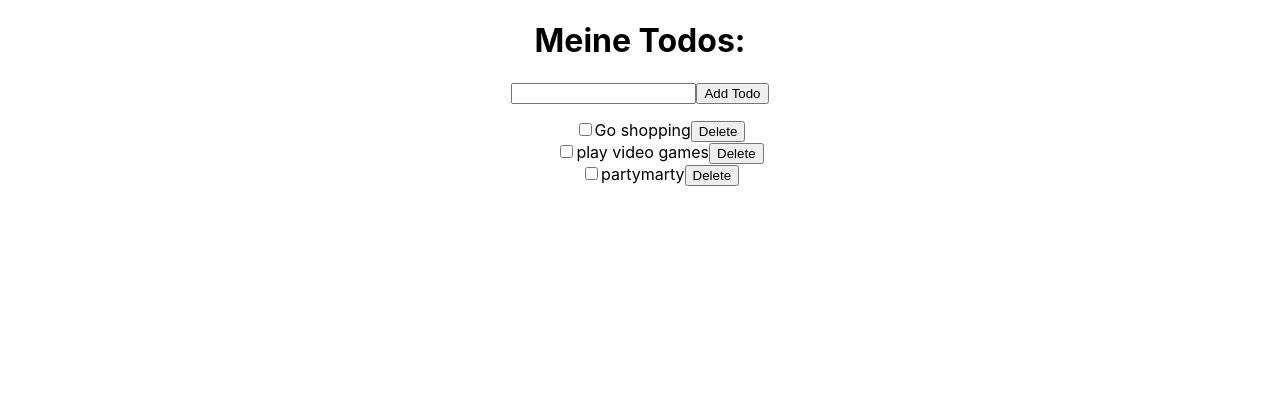
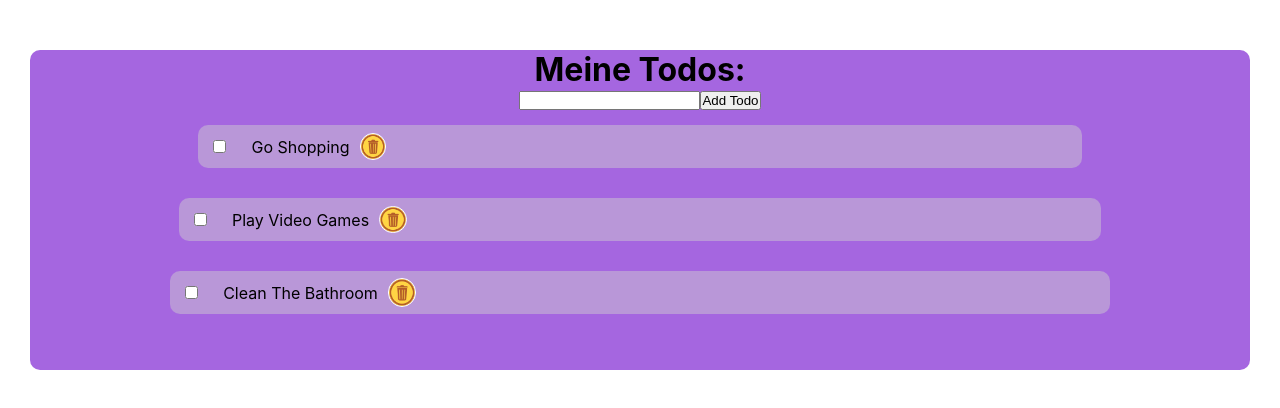
Before and after one commit to Jenseko/Todos_frontend, a React (Create React App) app: page / in a window 1280 px wide. Shown: the top 408 px of the page. Built offline with nearby package versions, Linux system fonts and the light colour scheme.

Commit message:
start with css styling

```diff
--- a/src/App.css
+++ b/src/App.css
@@ -1,38 +1,57 @@
-.App {
-  text-align: center;
+* {
+  margin: 0;
+  padding: 0;
+  box-sizing: border-box;
 }
 
-.App-logo {
-  height: 40vmin;
-  pointer-events: none;
+.App {
+  background-color: rgb(165, 102, 224);
+  border-radius: 10px;
+  margin: 50px 30px 0 30px;
+  text-align: center;
+  height: 40vh;
 }
 
-@media (prefers-reduced-motion: no-preference) {
-  .App-logo {
-    animation: App-logo-spin infinite 20s linear;
-  }
+.App h1 {
+  margin-top: 50px;
 }
 
-.App-header {
-  background-color: #282c34;
-  min-height: 100vh;
+section ul div {
   display: flex;
-  flex-direction: column;
-  align-items: center;
   justify-content: center;
-  font-size: calc(10px + 2vmin);
-  color: white;
 }
 
-.App-link {
-  color: #61dafb;
+section ul div li {
+  display: flex;
+  justify-content: flex-start;
 }
 
-@keyframes App-logo-spin {
-  from {
-    transform: rotate(0deg);
-  }
-  to {
-    transform: rotate(360deg);
-  }
+section ul div li {
+  display: flex;
+  align-items: center;
+  margin: 15px;
+  background-color: rgb(185, 151, 216);
+  border-radius: 10px;
 }
+
+section ul div li input[type="checkbox"] {
+  display: flex;
+  align-items: center;
+  margin: 15px;
+  background-color: rgb(185, 151, 216);
+  border-radius: 10px;
+}
+
+
+
+section ul div li span {
+  margin-left: 10px;
+  text-transform: capitalize;
+}
+
+img {
+  width: 3%;
+  border: 1px solid white;
+  border-radius: 50px;
+  margin-left: 10px;
+}
--- a/src/components/TodoItems.js
+++ b/src/components/TodoItems.js
@@ -1,4 +1,5 @@
-import React, { useState } from 'react'
+import React, { useState } from 'react';
+import icon from './img/PngItem_2009230.png';
 
 // ---------------------------------------------------
 
@@ -21,11 +22,13 @@ const TodoItems = (props) => {
         props.delete(newTodoList);
     }
     return (
-        <li style={{ textDecoration: finish ? "line-through" : "none", listStyle: 'none' }}>
-            <input type="checkbox" name="" id="" onChange={done} />
-            <span>{props.todo}</span>
-            <button onClick={deleteTodo}>Delete</button>
-        </li>
+        <div>
+            <li style={{ textDecoration: finish ? "line-through" : "none", listStyle: 'none' }}>
+                <input type="checkbox" name="" id="" onChange={done} />
+                <span>{props.todo}</span>
+                <img src={icon} alt="trash icon" onClick={deleteTodo} />
+            </li>
+        </div>
     );
 }
 
--- a/src/components/TodoList.js
+++ b/src/components/TodoList.js
@@ -2,7 +2,7 @@ import TodoItems from './TodoItems.js';
 import React, { useState } from 'react';
 
 const TodoList = () => {
-    const [todos, setTodos] = useState(["Go shopping", "play video games", "partymarty"]);
+    const [todos, setTodos] = useState(["go shopping", "play video games", "clean the bathroom"]);
 
     const addTodo = () => {
         // console.log("func works")
@@ -15,7 +15,7 @@ const TodoList = () => {
     }
 
     return (
-        <section>
+        <section className='todo_section'>
             <form action="#">
                 <input type="text" name="" id="" />
                 <input type="button" value="Add Todo" onClick={addTodo} />
```
